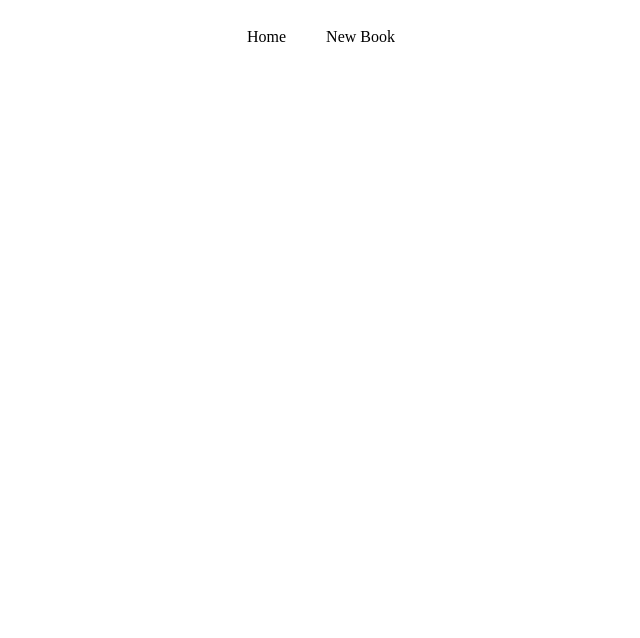
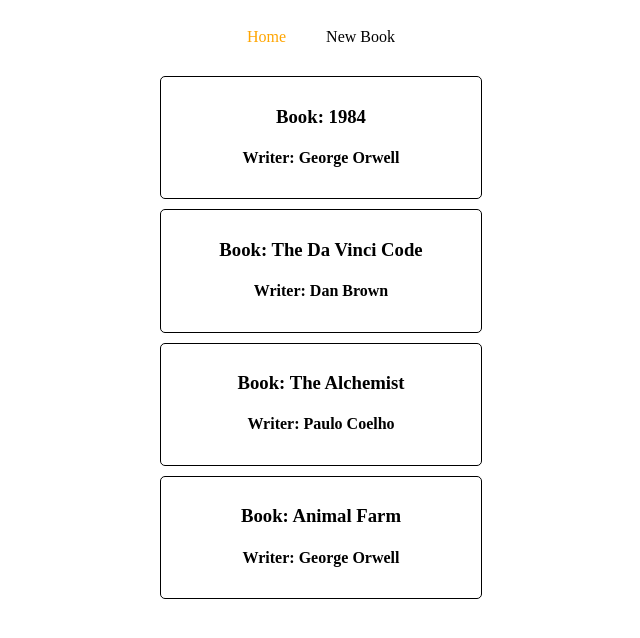
Before and after one commit to sohel473/hello-react, a React (Create React App) app: page /books in a window 1280 px wide. Shown: the top 638 px of the page, without its empty margins (319-959 px from the left). Built offline with nearby package versions, Linux system fonts and the light colour scheme.

Commit message:
Redirect Routes

```diff
--- a/src/components/MainComponent.js
+++ b/src/components/MainComponent.js
@@ -3,7 +3,7 @@ import bookList from "../assets/books";
 import BookList from "./lists/Booklist";
 import NewBook from "./representational/NewBook";
 import BookDetails from "./representational/BookDetails";
-import { Route, NavLink, Switch } from "react-router-dom";
+import { Route, NavLink, Switch, Redirect } from "react-router-dom";
 
 class MainComponent extends Component {
   state = {
@@ -32,7 +32,7 @@ class MainComponent extends Component {
         <nav className="nav-bar">
           <ul>
             <li>
-              <NavLink exact to="/">
+              <NavLink exact to="/books">
                 Home
               </NavLink>
             </li>
@@ -42,13 +42,14 @@ class MainComponent extends Component {
           </ul>
         </nav>
         <Switch>
-          <Route path="/" exact render={() => books} />
+          <Route path="/books" exact render={() => books} />
           <Route path="/new-book" exact component={NewBook} />
           <Route
             path="/:id"
             exact
             render={() => <BookDetails book={this.state.selectedBook} />}
           />
+          <Redirect from="/" to="/books" />
         </Switch>
       </div>
     );
```
